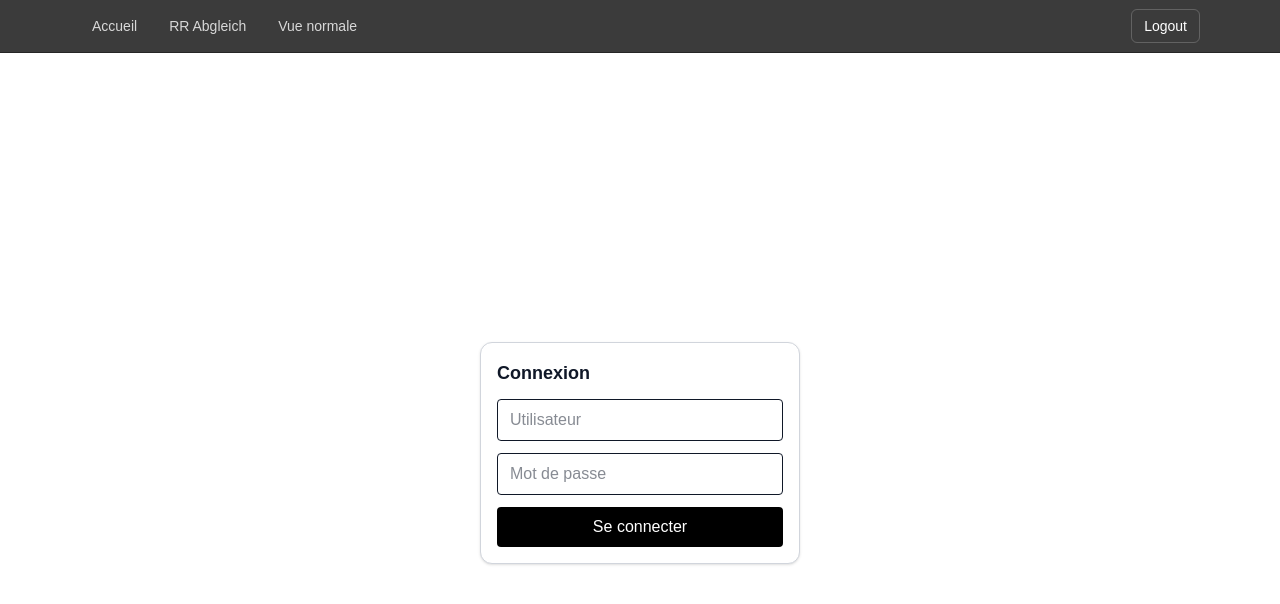
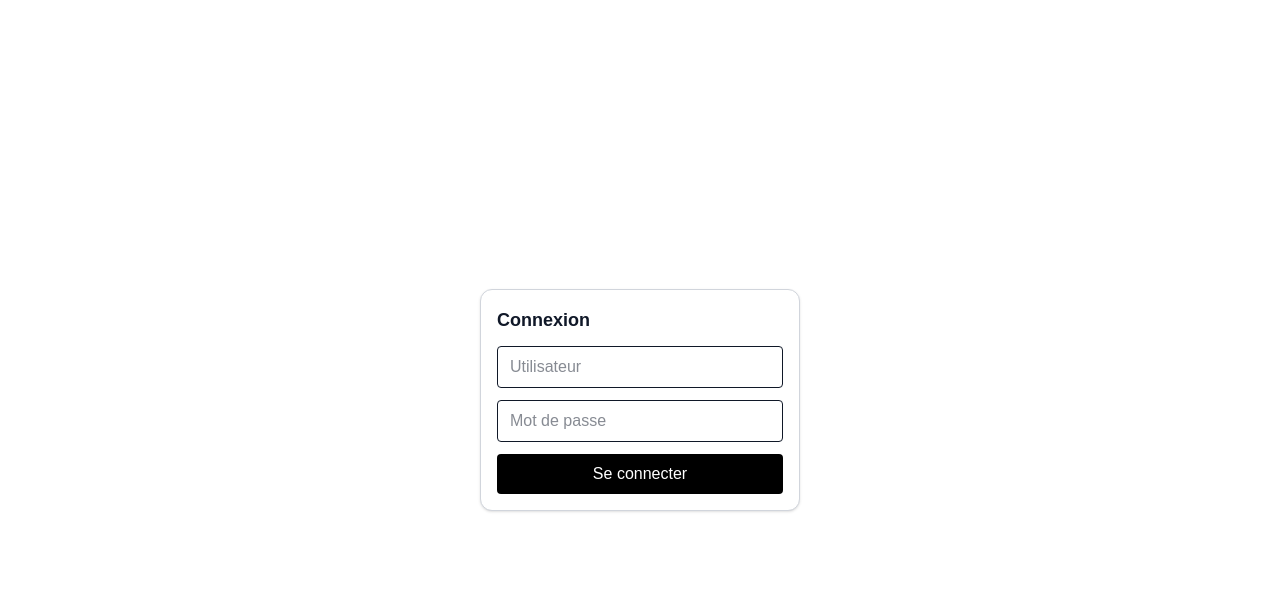
Before and after one commit to brainredefine/rr, a Next.js app: page /login in a window 1280 px wide. Shown: the top 604 px of the page. Built offline with nearby package versions, Linux system fonts and the light colour scheme; no server answers.

Commit message:
jevaiscraquer

```diff
--- a/app/api/comments/route.ts
+++ b/app/api/comments/route.ts
@@ -8,16 +8,31 @@ import { supabaseAdmin } from "@/lib/supabaseAdmin";
 type CommentRow = { key: string; comment: string | null };
 
 export async function GET() {
+  try {
     const supa = supabaseAdmin();
     const { data, error } = await supa.from("comments").select("key, comment");
-  if (error) return NextResponse.json({ error: error.message }, { status: 500 });
+    if (error) {
+      console.error("[/api/comments] GET error:", error);
+      return NextResponse.json({ error: error.message }, { status: 500 });
+    }
     const items = Object.fromEntries((data ?? []).map((r: CommentRow) => [r.key, r.comment ?? ""]));
     return NextResponse.json({ items });
+  } catch (e) {
+    const msg = e instanceof Error ? e.message : String(e);
+    console.error("[/api/comments] GET exception:", msg);
+    return NextResponse.json({ error: msg }, { status: 500 });
+  }
 }
 
 export async function PUT(req: Request) {
+  try {
     let body: unknown;
-  try { body = await req.json(); } catch { return NextResponse.json({ error: "invalid JSON" }, { status: 400 }); }
+    try {
+      body = await req.json();
+    } catch {
+      return NextResponse.json({ error: "invalid JSON" }, { status: 400 });
+    }
+
     const { key, comment } = body as { key?: string; comment?: string };
     if (!key) return NextResponse.json({ error: "missing key" }, { status: 400 });
 
@@ -26,6 +41,14 @@ export async function PUT(req: Request) {
       .from("comments")
       .upsert({ key, comment: comment ?? "" }, { onConflict: "key" });
 
-  if (error) return NextResponse.json({ error: error.message }, { status: 500 });
+    if (error) {
+      console.error("[/api/comments] PUT error:", error);
+      return NextResponse.json({ error: error.message }, { status: 500 });
+    }
     return NextResponse.json({ ok: true });
+  } catch (e) {
+    const msg = e instanceof Error ? e.message : String(e);
+    console.error("[/api/comments] PUT exception:", msg);
+    return NextResponse.json({ error: msg }, { status: 500 });
   }
+}
--- a/app/components/HeaderNav.tsx
+++ b/app/components/HeaderNav.tsx
@@ -1,64 +1,37 @@
+// app/components/HeaderNav.tsx (client component)
 "use client";
-
-import Link from "next/link";
 import { useEffect, useState } from "react";
-import { usePathname, useRouter } from "next/navigation";
+import { usePathname } from "next/navigation";
 
 export default function HeaderNav() {
   const pathname = usePathname();
-  const router = useRouter();
-  const [am, setAm] = useState<string | null>(null);
+  const [commentCount, setCommentCount] = useState<number | null>(null);
 
   useEffect(() => {
+    // Only fetch on RR pages
+    if (!pathname.startsWith("/rr")) return;
+
+    let cancelled = false;
     (async () => {
       try {
-        const res = await fetch("/api/auth/me", { cache: "no-store" });
-        if (res.ok) {
-          const j = await res.json();
-          setAm(j?.am ?? null);
-        } else {
-          setAm(null);
-        }
-      } catch {
-        setAm(null);
+        const res = await fetch("/api/comments");
+        if (!res.ok) throw new Error(`HTTP ${res.status}`);
+        const json: { items: Record<string, string> } = await res.json();
+        if (!cancelled) setCommentCount(Object.keys(json.items ?? {}).length);
+      } catch (e) {
+        // optional: log or ignore
       }
     })();
-  }, []);
-
-  function isActive(href: string) {
-    return href === "/"
-      ? pathname === "/"
-      : pathname.startsWith(href);
-  }
-
-  async function onLogout() {
-    await fetch("/api/auth/logout", { method: "POST" });
-    router.push("/login");
-    router.refresh();
-  }
-
-  const linkCls = (href: string) =>
-    `px-3 py-2 rounded-md text-sm ${isActive(href) ? "bg-white text-black" : "text-white/80 hover:text-white hover:bg-white/10"}`;
+    return () => {
+      cancelled = true;
+    };
+  }, [pathname]);
 
   return (
-    <header className="sticky top-0 z-10 border-b border-neutral-800 bg-neutral-950/80 backdrop-blur">
-      <div className="mx-auto flex max-w-6xl items-center justify-between px-4 py-2">
-        <nav className="flex items-center gap-2">
-          <Link href="/" className={linkCls("/")}>Accueil</Link>
-          <Link href="/rr/overview" className={linkCls("/rr/overview")}>RR Abgleich</Link>
-          <Link href="/leases" className={linkCls("/leases")}>Vue normale</Link>
-        </nav>
-        <div className="flex items-center gap-3">
-          {am && <span className="rounded-full border border-white/20 px-2 py-1 text-xs text-white/80">AM: {am}</span>}
-          <button
-            onClick={onLogout}
-            className="rounded-md border border-white/20 px-3 py-1.5 text-sm text-white hover:bg-white/10"
-            title="Se déconnecter"
-          >
-            Logout
-          </button>
-        </div>
-      </div>
-    </header>
+    <nav className="...">
+      {/* your links */}
+      {/* optionally show the badge only on RR */}
+      {/* {pathname.startsWith("/rr") && commentCount !== null && <span>{commentCount}</span>} */}
+    </nav>
   );
 }
```
Lines whose indentation alone changed are shown as unchanged.
